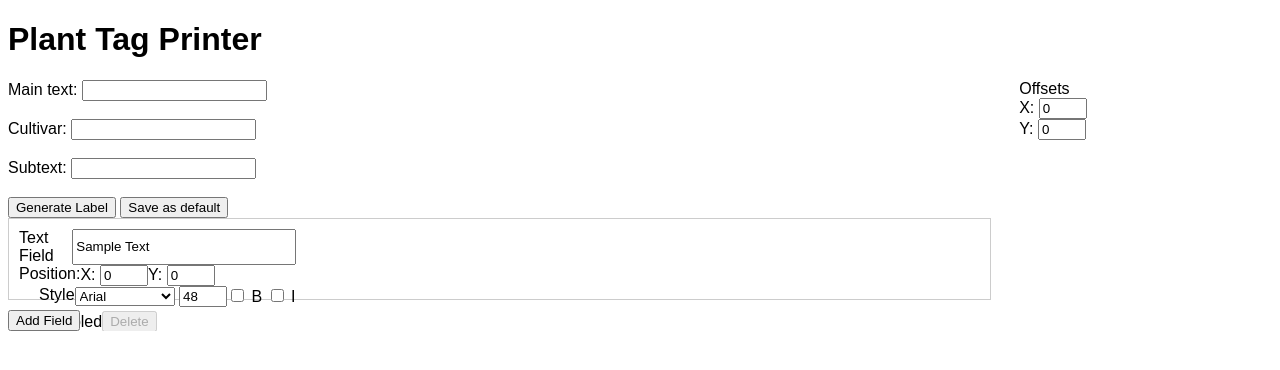
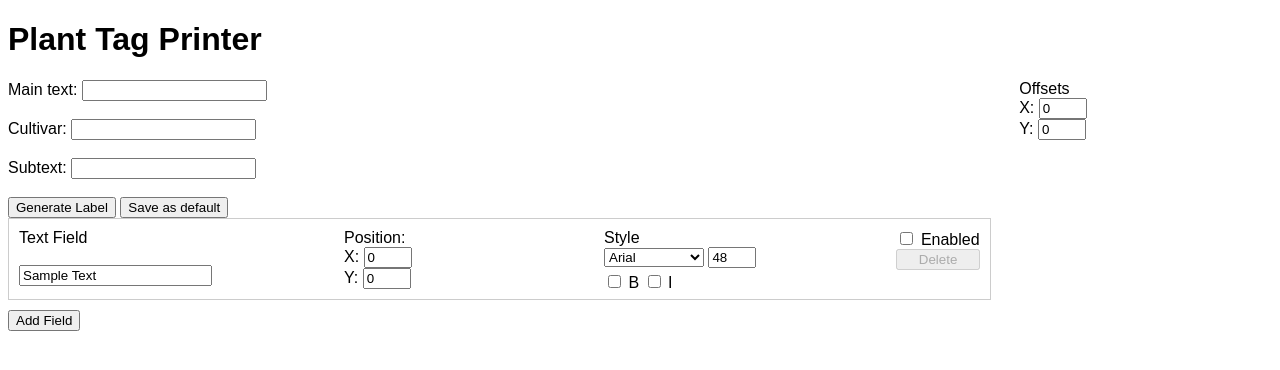
Before and after one commit to jaalte/printform, a Flask app: page / in a window 1280 px wide. Shown: the top 370 px of the page. Run offline with Flask 3, Linux system fonts and the light colour scheme.

Commit message:
minor css fix

```diff
--- a/static/printform-client.css
+++ b/static/printform-client.css
@@ -8,7 +8,7 @@
     overflow-y: auto;
 }
 
-#field-list {
+.TextField {
     display: flex;
     justify-content: space-between;
     align-items: flex-start;
@@ -25,7 +25,7 @@
 
 .main-section, .position-section, .style-section, .label-section, .control-section {
     display: flex;
-    flex-direction: row;
+    flex-direction: column;
 }
 
 .position-section {
```
